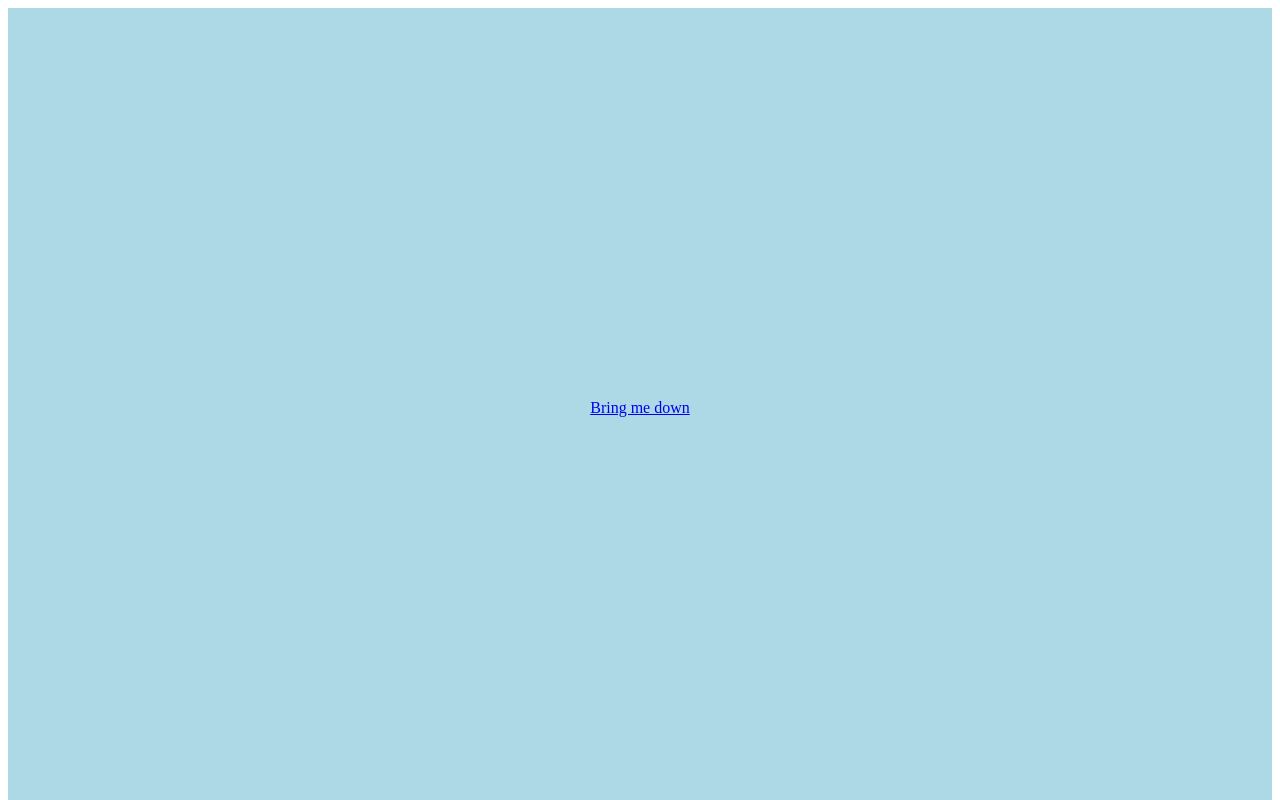
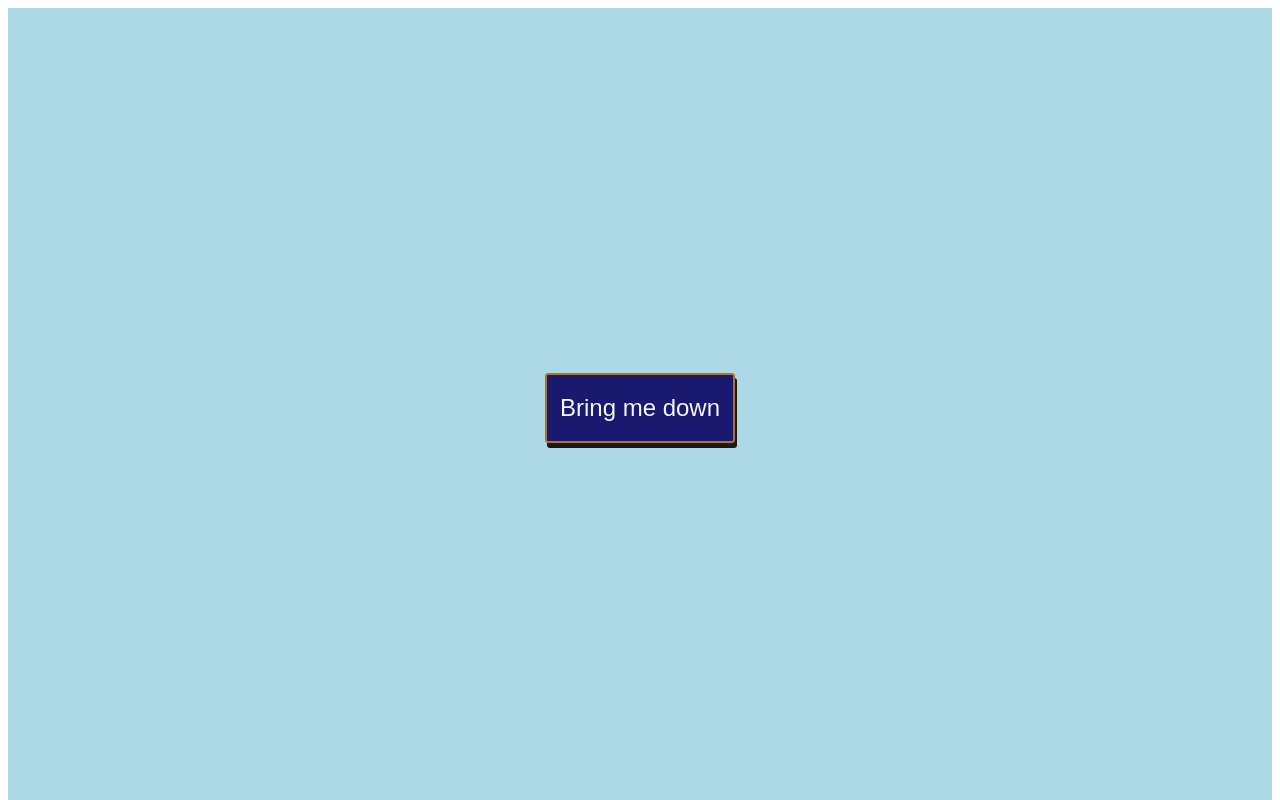
Before and after one commit to mika1407/Js-Smooth-Scroll, a plain HTML site: page index.html in a window 1280 px wide. Shown: the top 800 px of the page. Drawn offline with Linux system fonts and the light colour scheme.

Commit message:
added css to buttons

```diff
--- a/index.html
+++ b/index.html
@@ -9,10 +9,12 @@
   </head>
   <body>
     <div class="box1">
-      <a class="section1" href="#">Bring me down</a>
+      <button class="section1">Bring me down</button>
+      <!-- <a class="section1" href="#">Bring me down</a> -->
     </div>
     <div class="box2">
-      <a class="section2" href="#">Thanks</a>
+      <button class="section2">Back to top</button>
+      <!-- <a class="section2" href="#">Thanks</a> -->
       <img src="./dog.jpg" alt="picture of dog" />
     </div>
     <script src="app.js"></script>
--- a/style.css
+++ b/style.css
@@ -15,3 +15,17 @@
 img {
   height: 40%;
 }
+.section1,
+.section2 {
+  height: 70px;
+  width: 190px;
+  background-color: midnightblue;
+  color: whitesmoke;
+  border: 2px solid rgb(177, 114, 41);
+  border-radius: 3px;
+  cursor: pointer;
+  outline: none;
+  box-shadow: 2px 5px rgb(26, 25, 23);
+  font-size: 1.5rem;
+  padding: 0.5rem;
+}
```
